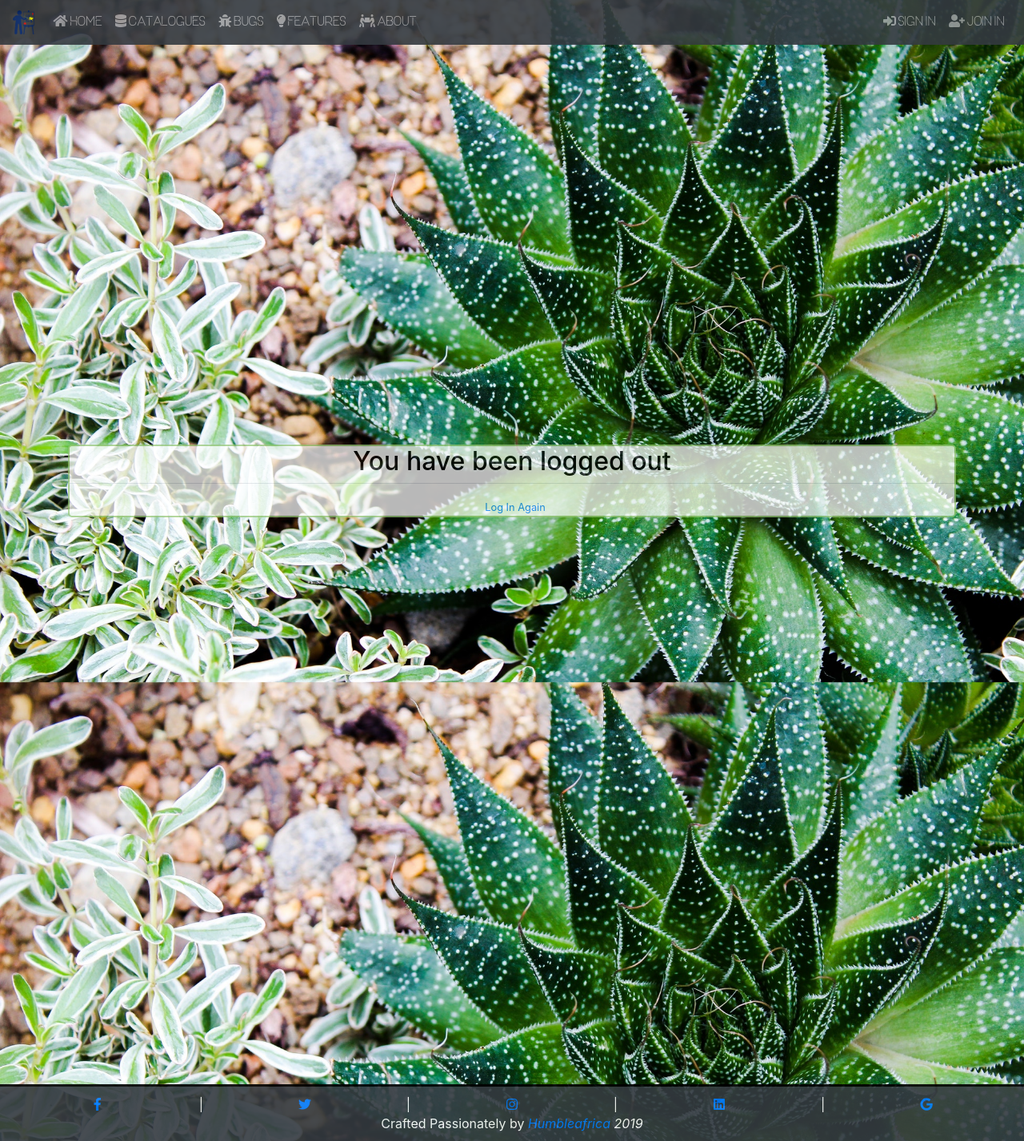
After one commit to humbleafrica-zz/artmatch, a Django app: page /logout/ in a window 1280 px wide. The commit adds this page. Shown: the whole page at 80% size. Run offline with Django 3.2, Linux system fonts and the light colour scheme; some libraries are stand-ins or nearby versions; some web fonts are replaced.

Commit message:
interval push

```diff
--- /dev/null
+++ b/artist/forms.py
@@ -0,0 +1,10 @@
+from django import forms
+from django.contrib.auth.models import User
+from django.contrib.auth.forms import UserCreationForm
+
+class UserSignUpForm(UserCreationForm):
+    email = forms.EmailField()
+
+    class Meta:
+        model = User
+        fields = ['username', 'email', 'password1', 'password2']
--- a/artist/models.py
+++ b/artist/models.py
@@ -85,7 +85,7 @@ class ArtForm(models.Model):
     cover_Image = models.ImageField(upload_to='images/')
     file = models.FileField(upload_to='artForm/')
     catalogue = models.ForeignKey(Catalogue, on_delete=models.CASCADE)
-    artist = models.ForeignKey(User, on_delete=models.CASCADE)
+    artist = models.ForeignKey(Artist, on_delete=models.CASCADE)
 
     def __str__(self):
         return self.title
--- a/artist/static/artist/style.css
+++ b/artist/static/artist/style.css
@@ -155,6 +155,7 @@ text {
 }
 
 .profile {
+    margin: 10px auto;
     border-radius: 5px;
     border: 2px solid #8EBC77;
     background-color: #ffffff;
@@ -204,6 +205,15 @@ text {
     color: #000000;
 }
 
+.logged-out {
+    margin: 45% auto;
+    border-radius: 5px;
+    border: 2px solid #98C878;
+    background-color: #ffffff;
+    opacity: .9;
+    color: #000000;
+}
+
 #footer {
     position: absolute;
     bottom: 20;
--- a/artist/templates/artist/base.html
+++ b/artist/templates/artist/base.html
@@ -50,12 +50,20 @@
             </li>
         </ul>
         <ul class="navbar-nav ml-auto">
+            {% if user.is_authenticated %}
+            <li class="nav-item nav-link"> <i class="far fa-user"> </i> {{ user }}</li>
+            <li class="nav-item">
+                <a class="nav-link" href="{% url 'profile' %}"><i class="fas fa-sign-in-alt"></i> Profile </a>
+                <a class="nav-link" href="{% url 'logout' %}"><i class="fas fa-sign-in-alt"></i> Sign Out </a>
+            </li>
+            {% else %}
             <li class="nav-item">
                 <a class="nav-link" href="{% url 'login' %}"><i class="fas fa-sign-in-alt"></i> Sign In </a>
             </li>
             <li class="nav-item {{ joinin }}">
                 <a class="nav-link" href="{% url 'signup' %}"><i class="fas fa-user-plus"></i> Join In </a>
             </li>
+            {% endif %}
         </ul>
 </nav>
 
--- a/artist/templates/artist/profile.html
+++ b/artist/templates/artist/profile.html
@@ -1,7 +1,7 @@
 {% extends 'artist/base.html' %} {% block title %} Meet the | Artist {% endblock %} {% block content %}
 
 
-
+<div class="wrapper">
     <!-- About Section Start -->
     <section id="about" class="profile section-padding">
         <div class="container">
@@ -23,7 +23,7 @@
                         </div>
                         <div class="about-profile">
                             <div class="row artist-details">
-                            <div class="col"><span class="pro-title"> Artist </span> <span class="pro-detail">Tom Saulnier</span></div>
+                                <div class="col"><span class="pro-title"> Artist </span> <span class="pro-detail">{{ user }}</span></div>
                                 <div class="col"><span class="pro-title"> Craft </span> <span class="pro-detail">25 Years</span></div>
                                 <div class="col"><span class="pro-title"> Speciality </span> <span class="pro-detail">4 Years</span></div>
                             </div>
@@ -50,4 +50,6 @@
     </section>
     <!-- About Section End -->
 
+</div>
+
 {% endblock %}
--- /dev/null
+++ b/artist/templates/registration/logout.html
@@ -0,0 +1,18 @@
+{% extends 'artist/base.html' %}
+
+<!-- title-->
+{% block title %} Logged Out {% endblock %}
+<!-- content-->
+{% block content %}
+<div class="wrapper">
+    <div class="logged-out">
+        <h2>You have been logged out</h2>
+        <div class="border-top pt-3">
+            <small class="text-muted">
+            <a class="ml-2" href="{% url 'login' %}">Log In Again</a>
+            </small>
+        </div>
+    </div>
+</div>
+
+{% endblock %}
--- a/artist/urls.py
+++ b/artist/urls.py
@@ -1,15 +1,15 @@
 from django.conf.urls import url
-from . import views
+from . import views as artist_views
 
 app_name = 'artist'
 
 urlpatterns = [
-    url(r'^index/$', views.index, name='index'),
-    url(r'^catalogue/$', views.catalogue, name='catalogue'),
-    url(r'^$', views.start, name='start'),
-    url(r'^bug/$', views.bug, name='bug'),
-    url(r'^feature/$', views.feature, name='feature'),
-    url(r'^profile/$', views.profile, name='profile'),
-    url(r'^about/$', views.about, name='about'),
-    #url(r'^profile/(?P<pk>[0-9]+)$', views.profile, name='profile'),
+    url(r'^index/$', artist_views.index, name='index'),
+    url(r'^catalogue/$', artist_views.catalogue, name='catalogue'),
+    url(r'^$', artist_views.start, name='start'),
+    url(r'^bug/$', artist_views.bug, name='bug'),
+    url(r'^feature/$', artist_views.feature, name='feature'),
+    url(r'^profile/$', artist_views.profile, name='profile'),
+    url(r'^about/$', artist_views.about, name='about'),
+    #url(r'^profile/(?P<pk>[0-9]+)$', artist_views.profile, name='profile'),
 ]
--- a/artist/views.py
+++ b/artist/views.py
@@ -7,8 +7,9 @@ from datetime import datetime, timedelta # import to filter new recipes
 from django.http import HttpResponseRedirect
 from django.http import JsonResponse
 from django.core.urlresolvers import reverse_lazy
-from django.contrib.auth.forms import UserCreationForm #import to use the builtin user creation form
 from django.contrib import messages
+from . forms import UserSignUpForm #custome signup form
+from django.contrib.auth.decorators import login_required
 
 
 
@@ -26,6 +27,7 @@ def start(request):
     }
     return render(request, 'artist/start.html', context)
 
+@login_required
 def profile(request):
     #qs = Artist.objects.filter(pk=pk)
     context={
@@ -42,6 +44,7 @@ def profile(request):
     }
     return render(request, 'artist/profile.html', context)
 """
+@login_required
 def catalogue(request):
     qs = Catalogue.objects.all()
 
@@ -51,6 +54,7 @@ def catalogue(request):
     }
     return render(request, 'artist/catalogue.html',context)
 
+@login_required
 def bug(request):
     bugs = Bug.objects.all()
 
@@ -59,6 +63,7 @@ def bug(request):
     }
     return render(request, 'artist/bugs.html', context)
 
+@login_required
 def feature(request):
     features = Feature.objects.all()
 
@@ -74,17 +79,37 @@ def about(request):
     return render(request, 'artist/about.html', context)
 
 def login(request):
-    return render(request, 'registration/login.html',{})
+    context={
+        'about': 'active'
+    }
+    return render(request, 'registration/login.html', context)
+
+def logout(request):
+    if request.method == 'POST':
+        form = UserSignUpForm(request.POST)
+        if form.is_valid():
+            username = form.cleaned_date.get('username')
+            messages.success(request, 'Account created for {username}, please login')
+            form.save()
+        return redirect('login')
+    else:
+        form = UserSignUpForm()
+    context ={
+        'form': form,
+    }
+    return render(request, 'registration/logout.html')
+
 
 def signup(request):
     if request.method == 'POST':
-        form = UserCreationForm(request.POST)
+        form = UserSignUpForm(request.POST)
         if form.is_valid():
             username = form.cleaned_date.get('username')
-            messages.success(request, 'Account has been created for {username}!')
+            messages.success(request, 'Account created for {username}, please login')
+            form.save()
         return redirect('login')
     else:
-        form = UserCreationForm()
+        form = UserSignUpForm()
     context ={
         'form': form,
     }
--- a/artistmatch/settings.py
+++ b/artistmatch/settings.py
@@ -129,5 +129,5 @@ LOGIN_REDIRECT_URL = '/'
 MEDIA_URL = '/media/'
 MEDIA_ROOT = os.path.join(BASE_DIR, 'media')
 
-"""LOGIN_REDIRECT_URL = 'index'
-LOGOUT_REDIRECT_URL = 'index'"""
+LOGIN_REDIRECT_URL = 'catalogue'
+LOGOUT_REDIRECT_URL = 'index'
--- a/artistmatch/urls.py
+++ b/artistmatch/urls.py
@@ -1,28 +1,14 @@
-"""artistmatch URL Configuration
-
-The `urlpatterns` list routes URLs to views. For more information please see:
-    https://docs.djangoproject.com/en/1.9/topics/http/urls/
-Examples:
-Function views
-    1. Add an import:  from my_app import views
-    2. Add a URL to urlpatterns:  url(r'^$', views.home, name='home')
-Class-based views
-    1. Add an import:  from other_app.views import Home
-    2. Add a URL to urlpatterns:  url(r'^$', Home.as_view(), name='home')
-Including another URLconf
-    1. Add an import:  from blog import urls as blog_urls
-    2. Import the include() function: from django.conf.urls import url, include
-    3. Add a URL to urlpatterns:  url(r'^blog/', include(blog_urls))
-"""
 
 from django.conf.urls import include, url
 from django.contrib import admin
-from artist import views
+from artist import views as auth_views
 
 urlpatterns = [
     url(r'^admin/', admin.site.urls),
-    url('signup/', views.signup, name='signup'),
-    url('login/', views.login, name='login'),
+    url('signup/', auth_views.signup, name='signup'),
+    url('login/', auth_views.login, name='login'),
+    url('logout/', auth_views.logout, name='logout'),
+
     url('', include('artist.urls')),
 
 ]
```
Also changed, not shown: artist/templates/registration/login.html (+14 -5 lines), db.sqlite3. Lines whose indentation alone changed are shown as unchanged.
